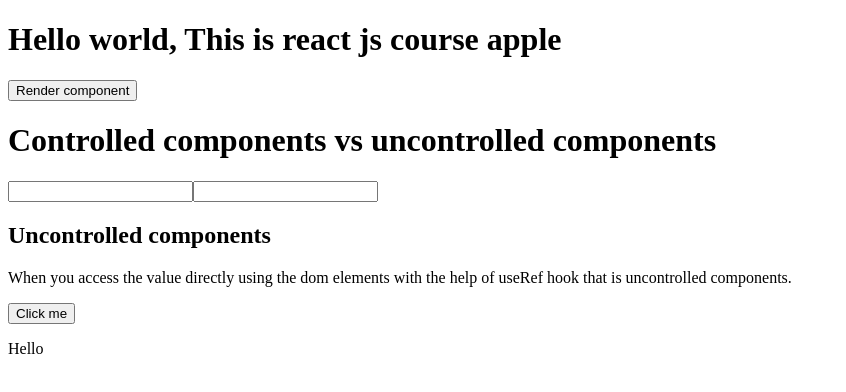
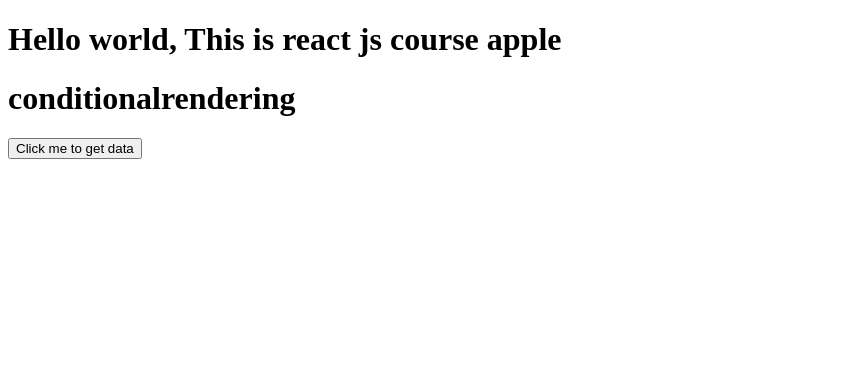
Before and after one commit to vickyaltitude/myfirstrepository, a React (Vite) app in the folder react/: page / in a window 1280 px wide. Shown: the top 392 px of the page, without its empty margins (0-846 px from the left). Built offline with nearby package versions, Linux system fonts and the light colour scheme.

Commit message:
Learnt conditional rendering in detail

```diff
--- a/react/src/App.jsx
+++ b/react/src/App.jsx
@@ -5,6 +5,7 @@ import UseStateHook from "./components/UseStateHook";
 import UseEffectHook from "./components/UseEffectHook";
 import { useState } from "react";
 import ControlledComponents from "./components/ControlledComponents";
+import Conditionalrendering from "./components/Conditionalrendering";
 
 function App() {
   //JSX - Javascript + XML
@@ -18,11 +19,12 @@ function App() {
       {/*  <Welcome />
       <ReactHooks /> */}
       {/* <UseStateHook /> */}
-      <button onClick={() => setShowComponent(!showComponent)}>
+      {/*    <button onClick={() => setShowComponent(!showComponent)}>
         Render component
       </button>
       {showComponent && <UseEffectHook />}
-      <ControlledComponents />
+      <ControlledComponents /> */}
+      <Conditionalrendering />
     </>
   );
 }
--- /dev/null
+++ b/react/src/components/Conditionalrendering.jsx
@@ -0,0 +1,43 @@
+import React, { useState } from "react";
+
+function Conditionalrendering() {
+  let [data, setData] = useState(null);
+  let [error, setError] = useState(null);
+
+  function getData() {
+    (async function fetchData() {
+      let result = await fetch("https://jsonplaceholder.typicode.com/users");
+      console.log(result);
+      let parsedData = await result.json();
+      if (!result.ok) {
+        setError("Data failed to fetch or we got nothing from the backend");
+      }
+      console.log(parsedData);
+      if (parsedData.length > 0) {
+        setError(null);
+        setData(parsedData);
+      }
+    })();
+  }
+
+  return (
+    <div>
+      <h1>conditionalrendering</h1>
+      <button onClick={getData}>Click me to get data</button>
+      <ol>
+        {data !== null
+          ? data.map((element, index) => {
+              return (
+                <li key={index}>
+                  Name = {element.name} , email = {element.email}
+                </li>
+              );
+            })
+          : ""}
+        {error !== null ? <h3>{error}</h3> : null}
+      </ol>
+    </div>
+  );
+}
+
+export default Conditionalrendering;
```
